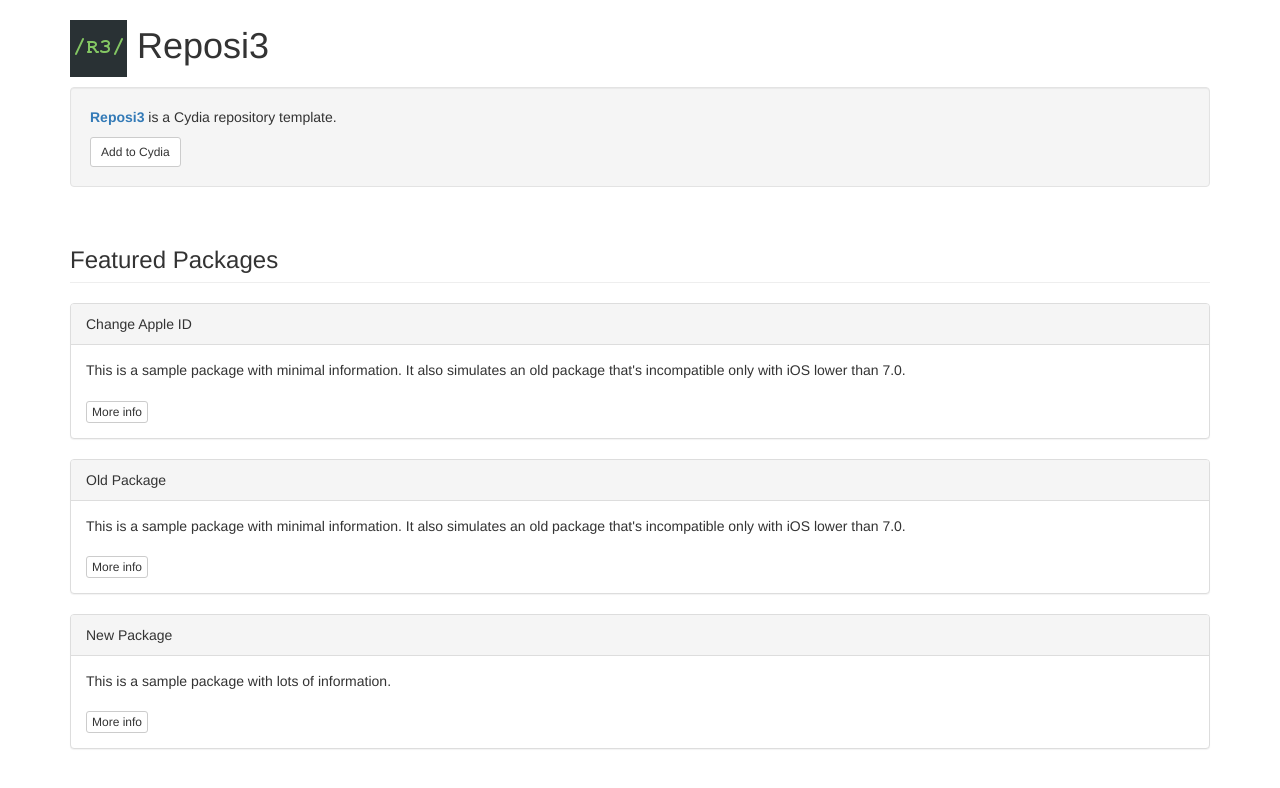
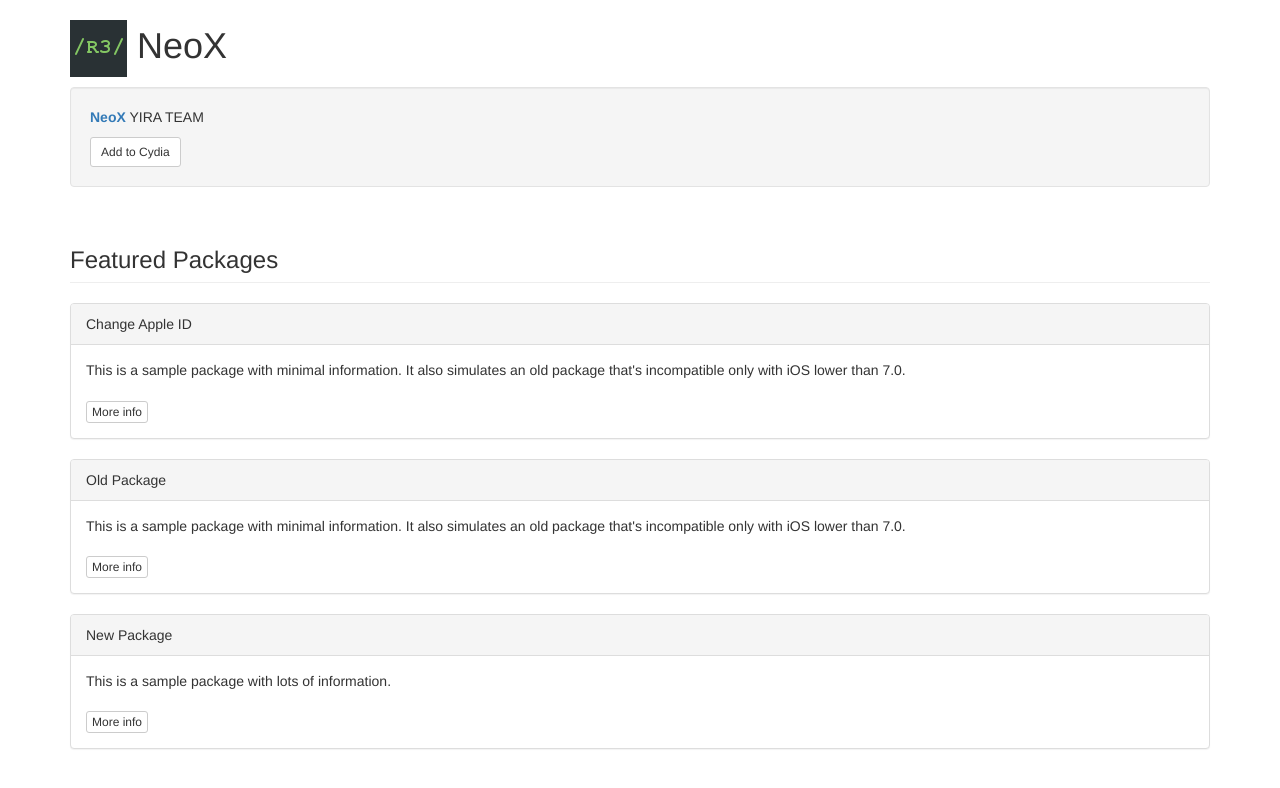
Before and after one commit to neoyira/repo, a plain HTML site: page index.html in a window 1280 px wide. Drawn offline with nearby package versions, Linux system fonts and the light colour scheme.

Commit message:
Update index.html

```diff
--- a/index.html
+++ b/index.html
@@ -10,12 +10,12 @@
 <body>
 
 <div class="container">
-	<h1><img src="CydiaIcon.png"> Reposi3</h1>
+	<h1><img src="CydiaIcon.png"> NeoX</h1>
 </div>
 
 <div class="container">
 	<div class="well">
-		<p><span class="text-primary"><b>Reposi3</span></b> is a Cydia repository template.</p>
+		<p><span class="text-primary"><b>NeoX</span></b> YIRA TEAM</p>
 		<a class="btn btn-sm btn-default" href="cydia://url/https://cydia.saurik.com/api/share#?source=https://supermamon.github.io/Reposi3/">Add to Cydia</a>
 	</div>
 </div>
```
